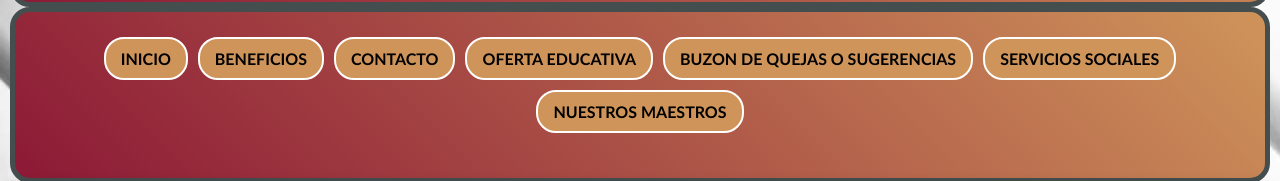
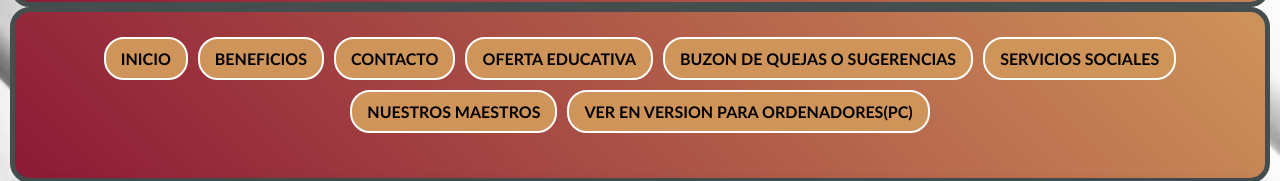
Before and after one commit to manuelXSD/web, a plain HTML site: page index.html in a window 1280 px wide. Shown: the part 248-429 px from the top of the page. Drawn offline with Linux system fonts and the light colour scheme.

Commit message:
Add files via upload

```diff
--- a/index.html
+++ b/index.html
@@ -600,6 +600,8 @@ footer li {
       <a href="quejas.html" target="_blank" class="regisnew">BUZON DE QUEJAS O SUGERENCIAS</a>
       <a href="servicios.html" target="_blank" class="regisnew">SERVICIOS SOCIALES</a>
       <a href="maestros.html" target="_blank" class="regisnew">NUESTROS MAESTROS</a>
+      <a href="https://manueldevelopmx.github.io/web/" target="_blank" class="regisnew">VER EN VERSION PARA ORDENADORES(PC)</a>
+
 
     </div>
   </header>
```
